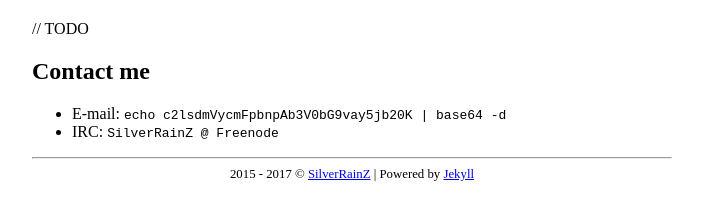
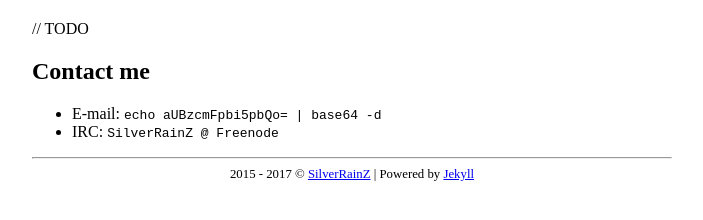
Before and after one commit to LastAvenger/LastAvenger.github.io, a Jekyll site: the page built from index.md, in a window 1280 px wide. Shown: the part 434-654 px from the top of the page, without its empty margins (288-991 px from the left). Built offline with Jekyll 4.4.1, drawn with Linux system fonts in a browser that asks for light colours.

Commit message:
Update email

```diff
--- a/index.md
+++ b/index.md
@@ -36,5 +36,5 @@ Time Line
 Contact me
 ----------
 
-- E-mail: `echo c2lsdmVycmFpbnpAb3V0bG9vay5jb20K | base64 -d`
+- E-mail: `echo aUBzcmFpbi5pbQo= | base64 -d`
 - IRC: `SilverRainZ @ Freenode`
```
